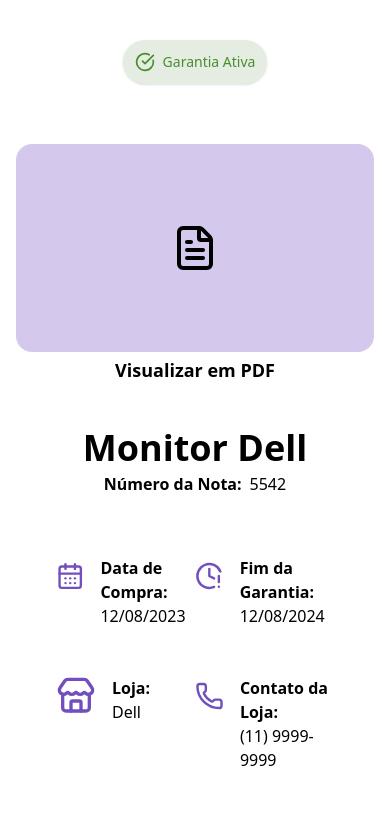
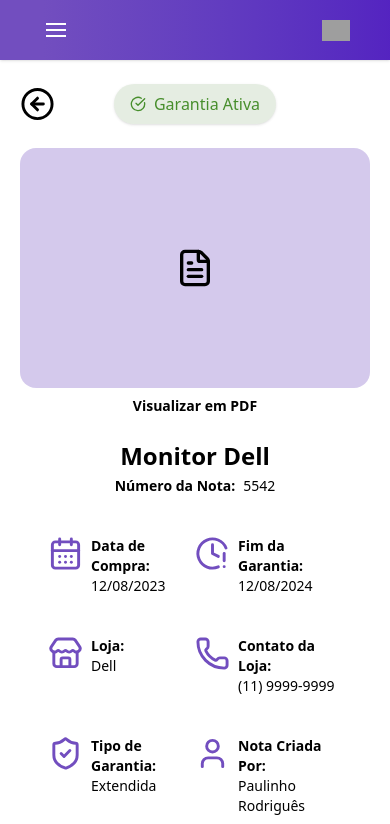
Before and after one commit to elielsondev/projeto_app_controle_de_garantia, a React (Vite) app: page /note in a window 390 px wide. Shown: the top 824 px of the page. Built offline with nearby package versions, Linux system fonts and the light colour scheme; grey boxes are pictures that could not be loaded.

Commit message:
NoteScreen: responsiveness

```diff
--- a/src/pages/NoteScreen.tsx
+++ b/src/pages/NoteScreen.tsx
@@ -1,84 +1,106 @@
-import { CircleCheckBig, FileText, CalendarDays, ClockAlert, Store, Phone, ShieldCheck, } from "lucide-react"
+import { useNavigate } from "react-router-dom";
+import { CircleCheckBig, FileText, CalendarDays, ClockAlert, Store, Phone, ShieldCheck, CircleArrowLeft, User,} from "lucide-react"
+import Header from "../components/Header";
 
 // Componente da tela da nota
 function NoteScreen() {
+  const navigate = useNavigate();
+
+  const handleClick = () => {
+    navigate("/home");
+  }
 
   return (
-    <div className="w-full px-4 md:px-10 xl:px-20 pb-10">
+    <div className="min-h-screen">
+      {/* Header */}
+      <Header />
+      <div className="w-full px-5 sm:px-6 md:px-10 xl:px-20 pb-6 md:pb-10">
 
-      {/* Header */}
-      <div className="flex justify-center">
+        {/* Stats */}
+        <div className="relative flex justify-center py-6 md:py-10">
+          <CircleArrowLeft
+            onClick={handleClick}
+            className="absolute left-0 top-1/2 -translate-y-1/2 cursor-pointer transition duration-300 ease-out hover:-translate-x-1"
+            size={35} />
+
           <div className="
-          flex items-center gap-2 p-3
+          flex items-center gap-2 p-3 px-4 py-2 md:p-3
           rounded-full bg-[#558941]/15 text-[#478E2C]
-          my-10 mb-15
-          shadow transitionduration-300 ease-out hover:-translate-y-2
+          shadow transition duration-300 ease-out hover:-translate-y-1
         ">
-          <CircleCheckBig className="w-5 h-5 md:w-6 md:h-6" />
-          <p className="font-medium text-sm md:text-base">Garantia Ativa</p>
+            <CircleCheckBig className="w-4 h-4 md:w-5 md:h-5" />
+            <p className="font-medium text-ts md:text-sm lg:text-base">Garantia Ativa</p>
           </div>
         </div>
 
-      <div className="grid grid-cols-1 md:grid-cols-2 gap-10">
+        <div className="grid grid-cols-1 lg:grid-cols-2 gap-6 md:gap-8 lg:gap-10">
 
           {/* Image Note */}
           <div className="flex flex-col items-center">
-          <div className="w-full max-w-xl bg-[#724EBF]/30 rounded-2xl py-20 md:py-27 xl:py-45 flex items-center justify-center">
-            <FileText className="w-12 h-12 md:w-16 md:h-16" />
+            <div className="w-full bg-[#724EBF]/30 rounded-2xl py-25 sm:py-28 md:py-30 xl:py-35 flex items-center justify-center">
+              <FileText className="w-10 h-10 sm:w-12 sm:h-12 md:w-14 md:h-14 lg:w-16 lg:h-16" />
             </div>
 
-          <button className="mt-1 font-semibold hover:underline text-lg">
+            <button className="mt-2 md:mt-3 font-semibold hover:underline text-sm md:text-base lg:text-lg transition">
               Visualizar em PDF
             </button>
           </div>
 
-        <div>
+          <div className="">
             {/* Details Note */}
-          <h1 className="font-semibold mt-1 text-4xl">Monitor Dell</h1>
-          <p className="mt-1">
+            <h1 className="font-semibold text-2xl sm:text-3xl lg:text-4xl">Monitor Dell</h1>
+            <p className="mt-1 text-sm md:text-base">
               <span className="font-semibold mr-2">Número da Nota:</span>
               5542
             </p>
-          <div className="grid grid-cols-2 mx-10 text-start gap-y-12 mt-5">
+            <div className="grid grid-cols-2 mx-7 text-start gap-y-10">
 
               {/* Purchase Date */}
-            <div className="flex flex-row items-start gap-4 mt-10">
-              <CalendarDays color="#724EBF" size={40} />
+              <div className="flex flex-row items-start gap-2 mt-10">
+                <CalendarDays color="#724EBF" size={35} className="shrink-0" />
                 <div className="flex flex-col">
-                <p className="font-semibold">Data de Compra:</p>
-                <p>12/08/2023</p>
+                  <p className="font-semibold text-sm md:text-base">Data de Compra:</p>
+                  <p className="text-sm md:text-base">12/08/2023</p>
                 </div>
               </div>
 
-            <div className="flex flex-row items-start gap-4 mt-10">
-              <ClockAlert color="#724EBF" size={40} />
+              <div className="flex flex-row items-start gap-2 mt-10">
+                <ClockAlert color="#724EBF" size={35} className="shrink-0" />
                 <div className="flex flex-col">
-                <p className="font-semibold">Fim da Garantia:</p>
-                <p>12/08/2024</p>
+                  <p className="font-semibold text-sm md:text-base">Fim da Garantia:</p>
+                  <p className="text-sm md:text-base">12/08/2024</p>
                 </div>
               </div>
 
-            <div className="flex flex-row items-start gap-4">
-              <Store color="#724EBF" size={40} />
+              <div className="flex flex-row items-start gap-2">
+                <Store color="#724EBF" size={35} className="shrink-0" />
                 <div className="flex flex-col">
-                <p className="font-semibold">Loja:</p>
-                <p>Dell</p>
+                  <p className="font-semibold text-sm md:text-base">Loja:</p>
+                  <p className="text-sm md:text-base">Dell</p>
                 </div>
               </div>
 
-            <div className="flex flex-row items-start gap-4">
-              <Phone color="#724EBF" size={40} />
+              <div className="flex flex-row items-start gap-2">
+                <Phone color="#724EBF" size={35} className="shrink-0" />
                 <div className="flex flex-col">
-                <p className="font-semibold">Contato da Loja:</p>
-                <p>(11) 9999-9999</p>
+                  <p className="font-semibold text-sm md:text-base">Contato da Loja:</p>
+                  <p className="text-sm md:text-base">(11) 9999-9999</p>
                 </div>
               </div>
 
-            <div className="flex flex-row items-start gap-4">
-              <ShieldCheck color="#724EBF" size={40} />
+              <div className="flex flex-row items-start gap-2">
+                <ShieldCheck color="#724EBF" size={35} className="shrink-0" />
                 <div className="flex flex-col">
-                <p className="font-semibold">Tipo de Garantia:</p>
-                <p>Extendida</p>
+                  <p className="font-semibold text-sm md:text-base">Tipo de Garantia:</p>
+                  <p className="text-sm md:text-base">Extendida</p>
+                </div>
+              </div>
+
+              <div className="flex flex-row items-start gap-2">
+                <User color="#724EBF" size={35} className="shrink-0" />
+                <div className="flex flex-col">
+                  <p className="font-semibold text-sm md:text-base">Nota Criada Por:</p>
+                  <p className="text-sm md:text-base">Paulinho Rodriguês</p>
                 </div>
               </div>
 
@@ -86,17 +108,17 @@
           </div>
         </div>
 
-      <div className="flex flex-col mt-15">
-        <label htmlFor="notes" className="font-semibold text-2xl">Observações:</label>
+        <div className="flex flex-col mt-8 md:mt-12">
+          <label htmlFor="notes" className="font-semibold text-xl md:text-2xl mb-2 md:mb-3">Observações:</label>
           <textarea
             name="notes"
             rows={5}
             readOnly
-          className="mt-2 mx-40 p-2 border border-gray-300 rounded-md"
+            className="w-full p-3 md:p-4 border border-gray-300 rounded-md text-sm md:text-base resize-none"
             placeholder="Nenhuma observação registrada.
             ">
           </textarea>
-        <div className="flex justify-end mx-42 mt-3 gap-5">
+          <div className="flex flex-col sm:flex-row justify-start sm:justify-end gap-3 md:gap-4 mt-4 md:mt-5">
             <button className="
               border-2 border-[#724EBF]
               text-[#724EBF] font-medium
@@ -125,6 +147,7 @@
           </div>
         </div>
 
+      </div>
 
     </div>
   )
```
Lines whose indentation alone changed are shown as unchanged.
